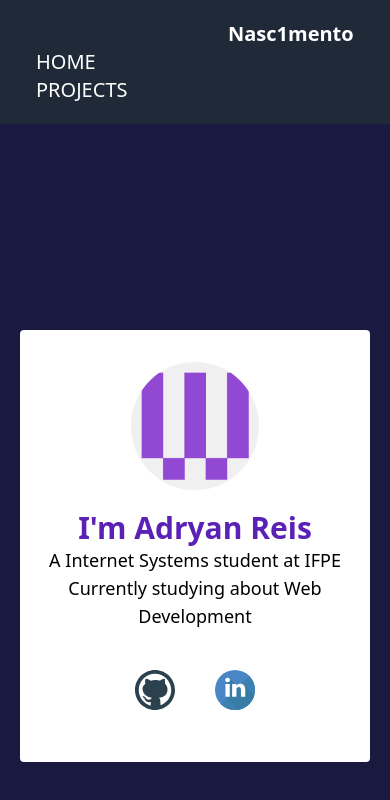
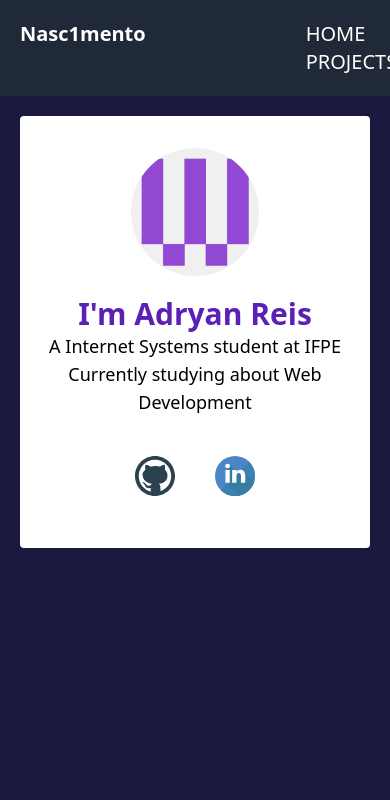
Before and after one commit to Nasc1mento/my-portfolio, a React (Vite) app: page / in a window 390 px wide. Shown: the top 800 px of the page. Built offline with nearby package versions, Linux system fonts and the light colour scheme.

Commit message:
responsive navbar mobile

```diff
--- a/src/components/Navbar.tsx
+++ b/src/components/Home/Navbar.tsx
@@ -3,15 +3,15 @@ import { Outlet, Link } from "react-router-dom";
 const Navbar = () => {
   return (
     <>
-      <nav className="p-5 bg-gray-800 md:flex md:items-center md:justify-between">
-      <div>
-          <span className="text-xl text-white font-extrabold ml-52">Nasc1mento</span>
+      <nav className="p-5 bg-gray-800 flex md:items-center md:justify-between " >
+      <div className="top-10">
+          <span className="text-xl text-white font-extrabold md:ml-52">Nasc1mento</span>
         </div>
-        <ul className="md:flex mr-52">
-          <li className="mx-4">
+        <ul className="md:flex mr-52 ml-40 flex-none">
+          <li className="md:mx-4">
             <Link className="text-xl text-white hover:text-cyan-500 duration-500" to="/">HOME</Link>
           </li>
-          <li className="mx-4">
+          <li className="md:mx-4">
             <Link className="text-xl text-white hover:text-cyan-500 duration-500" to="/Projects">PROJECTS</Link>
           </li>
         </ul>
--- a/src/components/Home/TextPage.tsx
+++ b/src/components/Home/TextPage.tsx
@@ -6,7 +6,7 @@ import linkedinIcon from '../../assets/linkedin-svg.svg'
 export default class TextPage extends Component {
   render() {
     return (
-        <div className="grid place-items-center h-screen md:flex md:justify-center">
+        <div className="md:grid place-items-center h-screen  md:justify-center">
           <div className='md:justify-center md:items-center m-5 text-center'>
             <div className='bg-white rounded py-8'>
               <div className='flex justify-center'>
--- a/src/routes/Layout.tsx
+++ b/src/routes/Layout.tsx
@@ -1,4 +1,4 @@
-import Navbar from "../components/Navbar";
+import Navbar from "../components/Home/Navbar";
 const Layout = () => {
   return (
     <Navbar />
```
